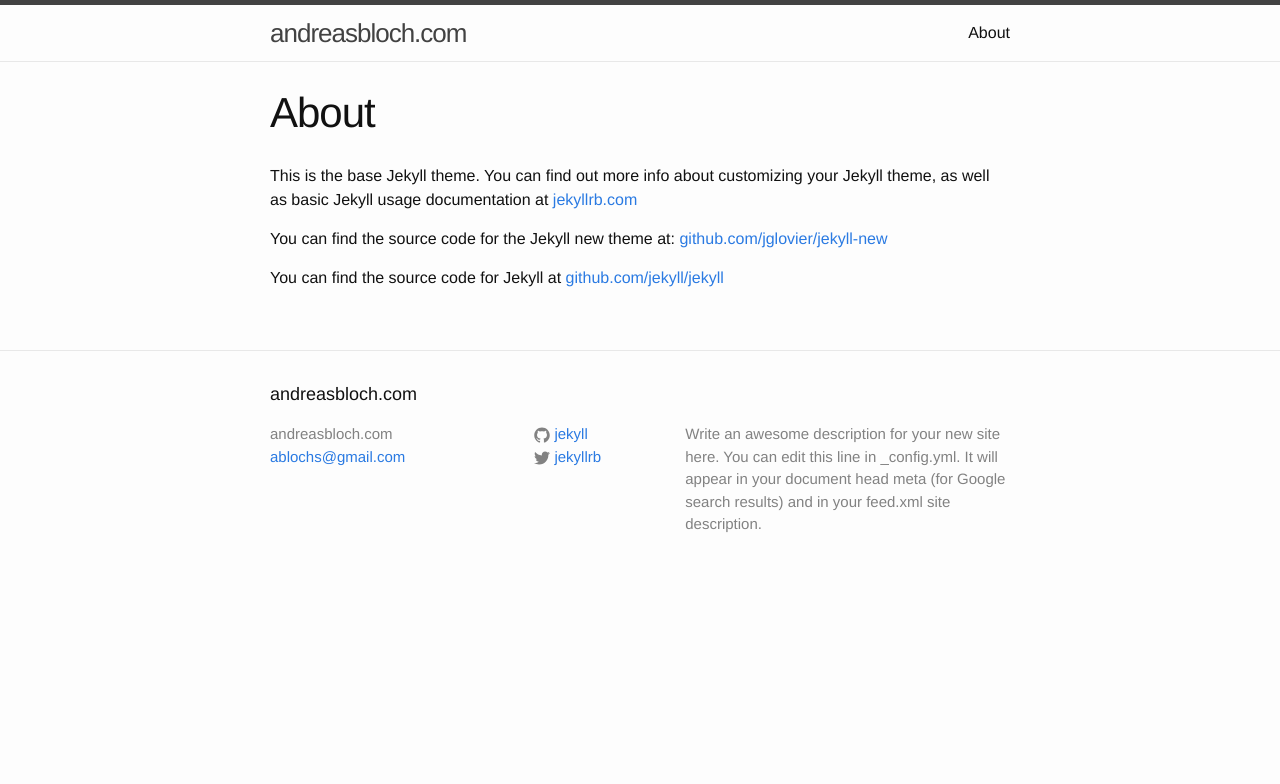
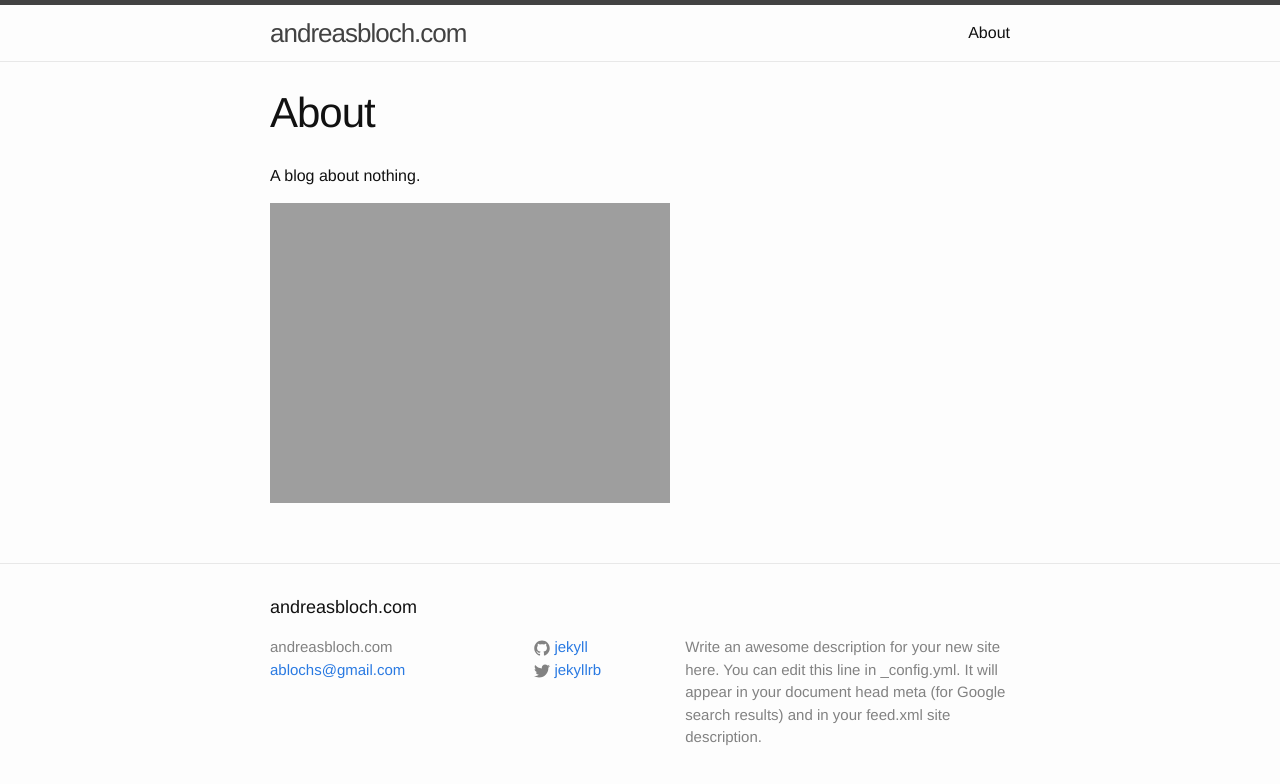
Before and after one commit to ablochs/ablochs.github.io.old, a Jekyll site: the page built from about.md, in a window 1280 px wide. Shown: the top 784 px of the page. Built offline with Jekyll 4.4.1, drawn with Linux system fonts in a browser that asks for light colours.

Commit message:
Add assets and update about

```diff
--- a/_config.yml
+++ b/_config.yml
@@ -6,7 +6,7 @@ description: > # this means to ignore newlines until "baseurl:"
   line in _config.yml. It will appear in your document head meta (for
   Google search results) and in your feed.xml site description.
 baseurl: "" # the subpath of your site, e.g. /blog/
-url: "http://yourdomain.com" # the base hostname & protocol for your site
+url: "http://ablochs.github.io" # the base hostname & protocol for your site
 twitter_username: jekyllrb
 github_username:  jekyll
 
--- a/about.md
+++ b/about.md
@@ -4,8 +4,6 @@ title: About
 permalink: /about/
 ---
 
-This is the base Jekyll theme. You can find out more info about customizing your Jekyll theme, as well as basic Jekyll usage documentation at [jekyllrb.com](http://jekyllrb.com/)
+A blog about nothing.
 
-You can find the source code for the Jekyll new theme at: [github.com/jglovier/jekyll-new](https://github.com/jglovier/jekyll-new)
-
-You can find the source code for Jekyll at [github.com/jekyll/jekyll](https://github.com/jekyll/jekyll)
+![My helpful screenshot]({{ site.url }}/assets/seinfeld_the_pitch.jpg)
```
Also changed, not shown: assets/seinfeld-the-pitch.jpg (added), 1 other file.
